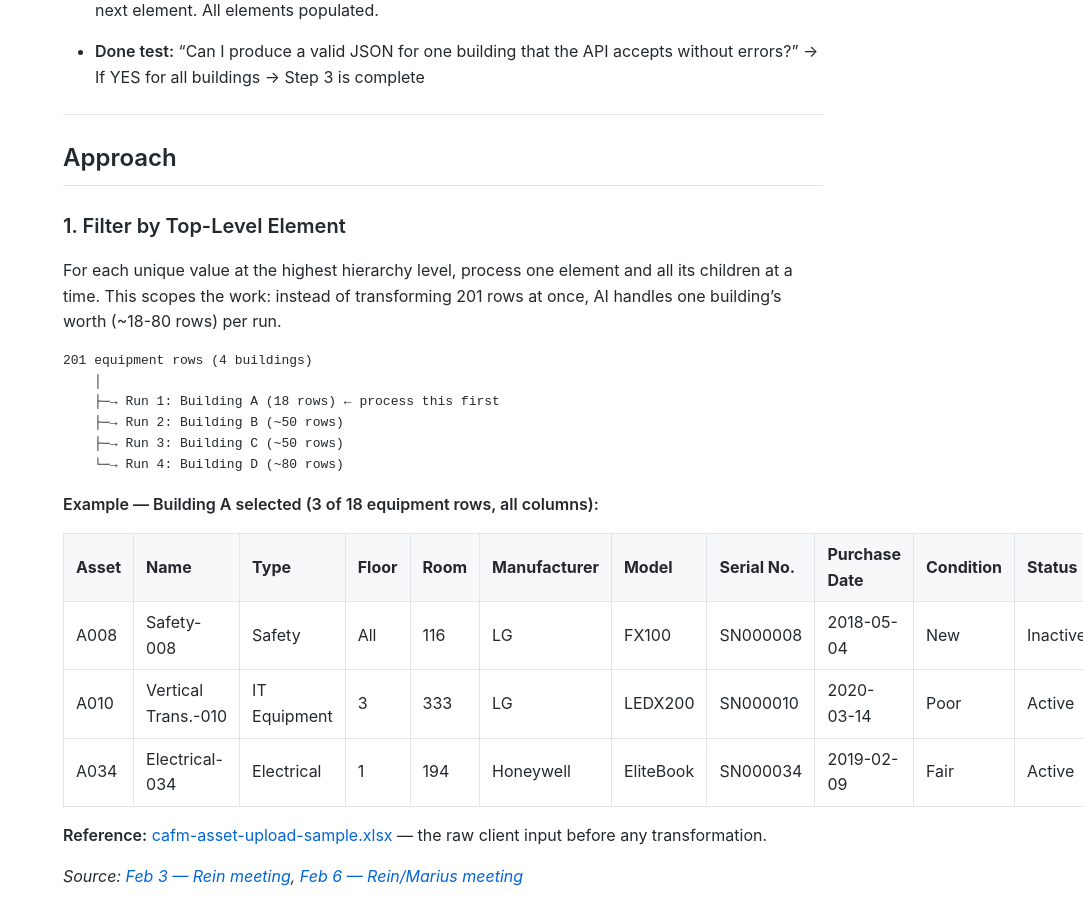
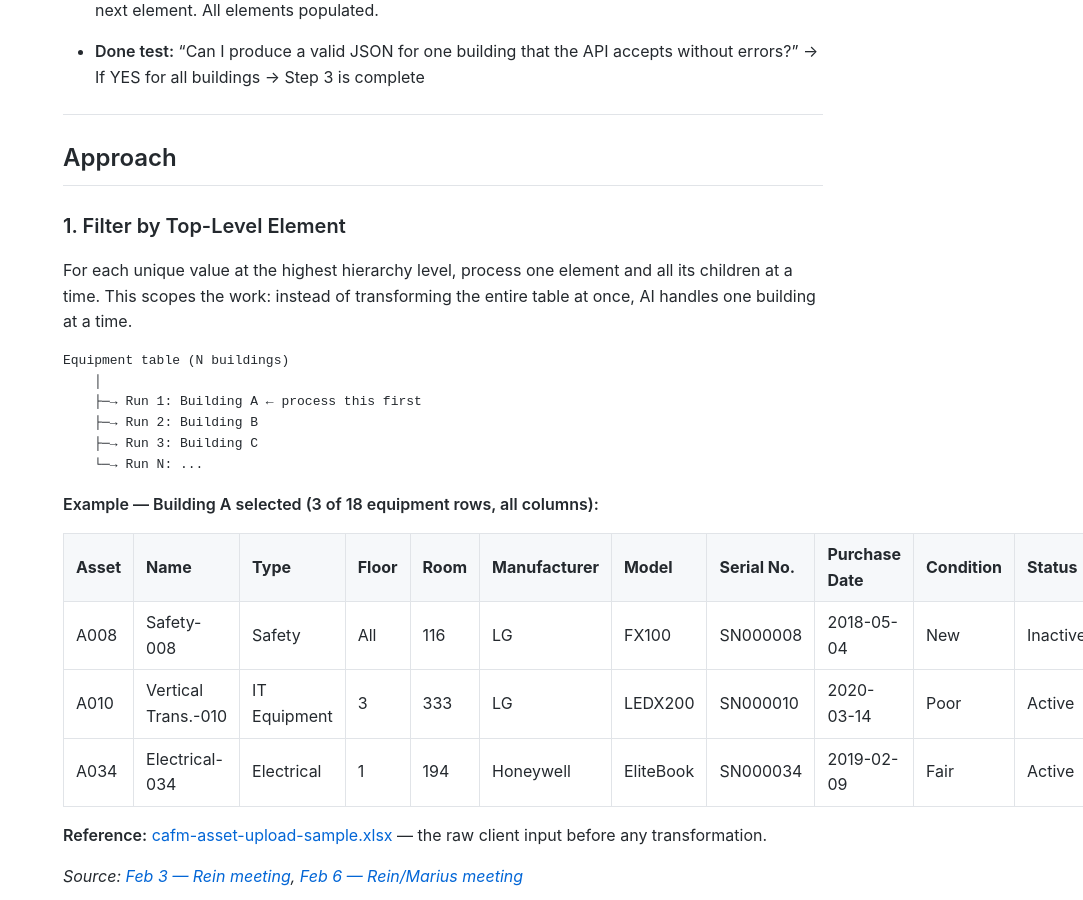
Before and after one commit to MariusWilsch/public-wilsch-ai-pages, a Jekyll site: the page built from project/archibus-fm-assistant/chain-1b-step3-design.md, in a window 1280 px wide and 900 px high, scrolled down 1194 px. Shown: the whole window, without its empty margins (197-1280 px from the left). Built offline with Jekyll 4.4.1, drawn with Linux system fonts in a browser that asks for light colours; our own code applies the rules of GitHub Pages for plain Markdown files.

Commit message:
Sync from hippocampus 2026-02-11

````diff
--- a/project/archibus-fm-assistant/chain-1b-step3-design.md
+++ b/project/archibus-fm-assistant/chain-1b-step3-design.md
@@ -37,15 +37,15 @@ Populating Bruce BEM's background data requires understanding the client's hiera
 
 ### 1. Filter by Top-Level Element
 
-For each unique value at the highest hierarchy level, process one element and all its children at a time. This scopes the work: instead of transforming 201 rows at once, AI handles one building's worth (~18-80 rows) per run.
+For each unique value at the highest hierarchy level, process one element and all its children at a time. This scopes the work: instead of transforming the entire table at once, AI handles one building at a time.
 
 ```
-201 equipment rows (4 buildings)
+Equipment table (N buildings)
     │
-    ├─→ Run 1: Building A (18 rows) ← process this first
-    ├─→ Run 2: Building B (~50 rows)
-    ├─→ Run 3: Building C (~50 rows)
-    └─→ Run 4: Building D (~80 rows)
+    ├─→ Run 1: Building A ← process this first
+    ├─→ Run 2: Building B
+    ├─→ Run 3: Building C
+    └─→ Run N: ...
 ```
 
 **Example — Building A selected (3 of 18 equipment rows, all columns):**
````
